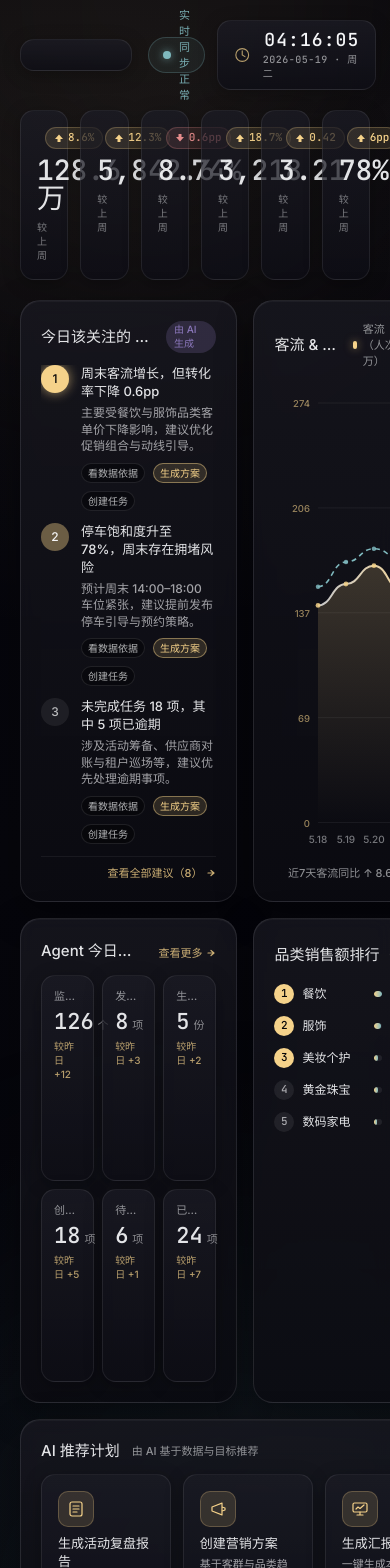
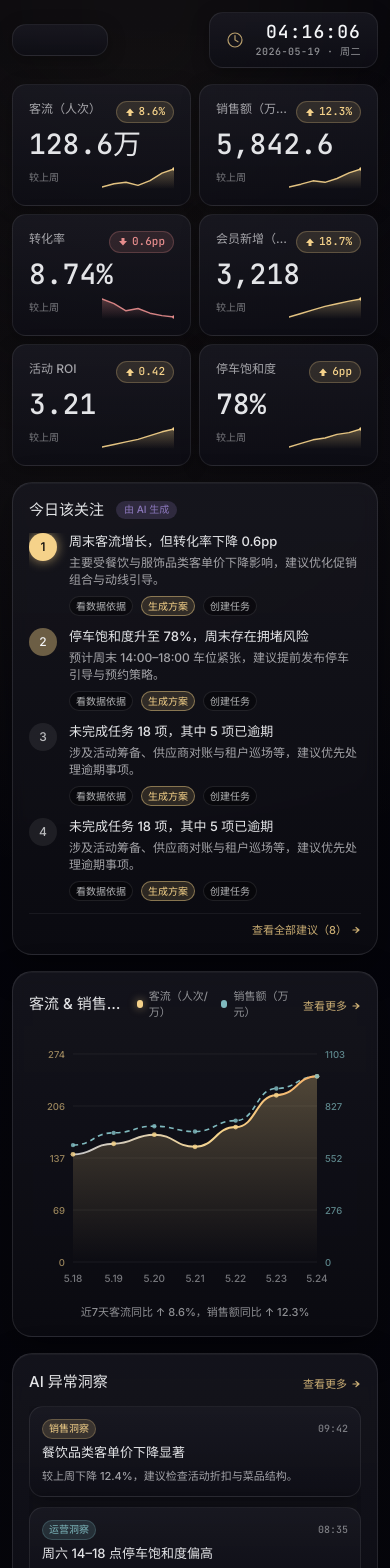
Before and after one commit to 2000JacobHub/design, a Next.js app: page /dashboard in a window 390 px wide. Shown: the top 1568 px of the page. Built offline with nearby package versions, Linux system fonts and the light colour scheme.

Commit message:
fix: data

```diff
--- a/app/globals.css
+++ b/app/globals.css
@@ -269,3 +269,46 @@ input[type="range"]::-moz-range-thumb {
     radial-gradient(900px 700px at 84% 88%, rgb(127 185 190 / 0.06), transparent 62%),
     linear-gradient(180deg, #03030a 0%, #06060c 50%, #04040a 100%);
 }
+
+/* ============================================================
+   Dashboard main grid — three breakpoint layouts
+   - mobile (<768px): single column, stack everything
+   - md (768–1023px): two columns
+   - lg (≥1024px):    three columns (the original desktop layout)
+
+   Defined as `@utility` (not a plain class) so Tailwind v4 keeps it
+   in the build output — bare class definitions outside of Tailwind
+   directives get tree-shaken. Per-breakpoint `grid-template-areas`
+   is far more legible here than as Tailwind arbitrary values.
+   ============================================================ */
+@utility dashboard-main-grid {
+  display: grid;
+  gap: 1rem;
+  grid-template-columns: 1fr;
+  grid-template-areas:
+    "focus"
+    "traffic"
+    "insights"
+    "agent"
+    "sales"
+    "funnel"
+    "plan";
+
+  @media (min-width: 768px) {
+    grid-template-columns: 1fr 1fr;
+    grid-template-areas:
+      "focus traffic"
+      "insights agent"
+      "sales funnel"
+      "plan plan";
+  }
+
+  @media (min-width: 1024px) {
+    grid-template-columns: 1.2fr 1.5fr 1.15fr;
+    grid-template-rows: minmax(360px, auto) minmax(280px, auto) auto;
+    grid-template-areas:
+      "focus traffic insights"
+      "agent sales funnel"
+      "plan plan plan";
+  }
+}
--- a/components/cosmic/dashboard/data/mock.ts
+++ b/components/cosmic/dashboard/data/mock.ts
@@ -25,12 +25,13 @@ export const kpiCards: KpiCardData[] = [
 ];
 
 export const todayFocus: TodayFocusData = {
-  title: "今日该关注的 3 件事",
+  title: "今日该关注",
   tag: "由 AI 生成",
   items: [
     { rank: 1, title: "周末客流增长，但转化率下降 0.6pp", description: "主要受餐饮与服饰品类客单价下降影响，建议优化促销组合与动线引导。", actions: ["看数据依据", "生成方案", "创建任务"] },
     { rank: 2, title: "停车饱和度升至 78%，周末存在拥堵风险", description: "预计周末 14:00–18:00 车位紧张，建议提前发布停车引导与预约策略。", actions: ["看数据依据", "生成方案", "创建任务"] },
     { rank: 3, title: "未完成任务 18 项，其中 5 项已逾期", description: "涉及活动筹备、供应商对账与租户巡场等，建议优先处理逾期事项。", actions: ["看数据依据", "生成方案", "创建任务"] },
+    { rank: 4, title: "未完成任务 18 项，其中 5 项已逾期", description: "涉及活动筹备、供应商对账与租户巡场等，建议优先处理逾期事项。", actions: ["看数据依据", "生成方案", "创建任务"] },
   ],
   footerAction: "查看全部建议（8）",
 };
@@ -64,6 +65,9 @@ export const categorySales: CategorySalesData = {
     { rank: 3, category: "美妆个护", sales: "782.6", salesNum: 782.6, change: "8.3%", trend: "up" },
     { rank: 4, category: "黄金珠宝", sales: "652.1", salesNum: 652.1, change: "6.7%", trend: "up" },
     { rank: 5, category: "数码家电", sales: "541.3", salesNum: 541.3, change: "5.2%", trend: "up" },
+    { rank: 6, category: "鞋靴箱包", sales: "487.5", salesNum: 487.5, change: "4.6%", trend: "up" },
+    { rank: 7, category: "运动户外", sales: "412.8", salesNum: 412.8, change: "2.1%", trend: "down" },
+    { rank: 8, category: "童装亲子", sales: "356.4", salesNum: 356.4, change: "3.8%", trend: "up" },
   ],
 };
 
--- a/components/cosmic/dashboard/index.tsx
+++ b/components/cosmic/dashboard/index.tsx
@@ -18,7 +18,7 @@ import {
   TrafficSalesChart,
 } from "@/components/cosmic/dashboard/widgets";
 
-const PANEL_CLS = "cosmic-panel flex flex-col gap-3 p-5 min-h-0";
+const PANEL_CLS = "cosmic-panel flex flex-col gap-3 p-4 lg:p-5 min-h-0";
 
 /**
  * The main grid is described declaratively. Each `LayoutCell`:
@@ -53,37 +53,33 @@ const mainLayout: LayoutCell[] = [
 
 export default function Dashboard() {
   return (
-    <main className="relative min-h-screen w-full overflow-x-hidden p-5 dashboard-bg">
+    <main className="relative min-h-screen w-full overflow-x-hidden p-3 sm:p-4 lg:p-5 dashboard-bg">
       <DashboardBackdrop />
 
-      <header className="relative z-2 flex items-center justify-between gap-4 mb-5">
+      <header className="relative z-2 flex flex-wrap items-center justify-between gap-3 mb-4 lg:mb-5">
         <div className="flex items-center gap-4">
-          <div className="w-28 h-8 cosmic-card inline-flex items-center cursor-pointer" />
+          <div className="w-24 h-8 cosmic-card inline-flex items-center cursor-pointer" />
         </div>
-        <div className="flex items-center gap-3">
-          <SyncStatus />
+        <div className="flex items-center gap-2 sm:gap-3">
+          {/* SyncStatus pill takes ~10rem; hide it below sm to keep the
+              header readable on phones, where the live clock alone is enough. */}
+          <div className="hidden sm:block">
+            <SyncStatus />
+          </div>
           <HeaderClock />
         </div>
       </header>
 
-      <section aria-label="核心指标" className="relative z-2 grid grid-cols-6 gap-3 mb-5">
+      <section
+        aria-label="核心指标"
+        className="relative z-2 grid grid-cols-2 sm:grid-cols-3 lg:grid-cols-6 gap-2 sm:gap-3 mb-4 lg:mb-5"
+      >
         {mock.kpiCards.map((kpi) => (
           <KpiCard key={kpi.title} data={kpi} />
         ))}
       </section>
 
-      <section
-        className="relative z-2 grid gap-4"
-        style={{
-          gridTemplateColumns: "1.2fr 1.5fr 1.15fr",
-          gridTemplateRows: "minmax(360px,auto) minmax(280px,auto) auto",
-          gridTemplateAreas: `
-            "focus traffic insights"
-            "agent sales funnel"
-            "plan plan plan"
-          `,
-        }}
-      >
+      <section className="relative z-2 dashboard-main-grid">
         {mainLayout.map((cell) => (
           <article
             key={cell.area}
--- a/components/cosmic/dashboard/widgets/AIPlans.tsx
+++ b/components/cosmic/dashboard/widgets/AIPlans.tsx
@@ -9,9 +9,14 @@ export function AIPlans({ data }: AIPlansProps) {
   return (
     <>
       <PanelHeader title={data.title} meta={data.meta} />
+      {/* `auto-fit` lets the grid pack as many columns of ≥180px as can
+          fit in the panel — that way the layout scales from one column
+          on phones up to as many columns as `data.items.length` on
+          desktop, without the parent having to know how many items
+          this widget is rendering. */}
       <ul
         className="m-0 p-0 list-none grid gap-3"
-        style={{ gridTemplateColumns: `repeat(${data.items.length}, minmax(0, 1fr))` }}
+        style={{ gridTemplateColumns: "repeat(auto-fit, minmax(180px, 1fr))" }}
       >
         {data.items.map((p) => (
           <li key={p.title} className="cosmic-card p-4 flex flex-col gap-2 min-h-[148px]">
--- a/components/cosmic/dashboard/widgets/AgentSummary.tsx
+++ b/components/cosmic/dashboard/widgets/AgentSummary.tsx
@@ -9,7 +9,7 @@ export function AgentSummary({ data }: AgentSummaryProps) {
   return (
     <>
       <PanelHeader title={data.title} action={<ActionLink />} />
-      <ul className="m-0 p-0 list-none grid grid-cols-3 gap-2 flex-1">
+      <ul className="m-0 p-0 list-none grid grid-cols-2 sm:grid-cols-3 gap-2 flex-1">
         {data.metrics.map((m) => (
           <li key={m.title} className="cosmic-card flex flex-col gap-1 p-3 min-w-0">
             <span className="text-xs text-soft-white/56 truncate">{m.title}</span>
--- a/components/cosmic/dashboard/widgets/TrafficSalesChart.tsx
+++ b/components/cosmic/dashboard/widgets/TrafficSalesChart.tsx
@@ -17,10 +17,17 @@ export function TrafficSalesChart({ data }: TrafficSalesChartProps) {
   const [hoverIdx, setHoverIdx] = useState<number | null>(null);
 
   /* Measure the actual container so the SVG viewBox uses real pixel
-     coordinates. Without this, a fixed viewBox + non-uniform CSS sizing
-     would deform circles into ovals and smear text on resize. */
+     coordinates. `size` starts as `null` (on both server and client),
+     which deliberately keeps the SVG out of the SSR'd HTML — only after
+     the container has been laid out and measured on the client do we
+     mount the chart. Initialising with a placeholder size like
+     `{540, 220}` would cause a one-frame "wrong size → correct size"
+     re-layout on refresh (the perceived shake), because the SSR pass
+     would draw the chart at 540×220 letterboxed inside the actual
+     container, then the post-measurement render would redraw at the
+     real pixel size. */
   const containerRef = useRef<HTMLDivElement>(null);
-  const [size, setSize] = useState({ w: 540, h: 220 });
+  const [size, setSize] = useState<{ w: number; h: number } | null>(null);
 
   useEffect(() => {
     const el = containerRef.current;
@@ -35,7 +42,10 @@ export function TrafficSalesChart({ data }: TrafficSalesChartProps) {
     return () => ro.disconnect();
   }, []);
 
-  const { w, h } = size;
+  // Math runs even when `size` is null (with w=h=0); the SVG itself is
+  // gated below, so these values never reach the DOM unless real.
+  const w = size?.w ?? 0;
+  const h = size?.h ?? 0;
   const innerW = Math.max(1, w - PAD.left - PAD.right);
   const innerH = Math.max(1, h - PAD.top - PAD.bottom);
   const n = data.xAxis.length;
@@ -88,7 +98,14 @@ export function TrafficSalesChart({ data }: TrafficSalesChartProps) {
         }
         action={<ActionLink />}
       />
-      <div ref={containerRef} className="relative flex-1 min-h-0 overflow-visible">
+      {/* `min-h-[260px]` reserves vertical space during the SSR pass and
+          the brief unmeasured period after hydration — without it, the
+          panel would render header + summary only, then expand once the
+          SVG mounts, pushing every panel below it down by ~260px on
+          mobile (where panels stack instead of sharing a grid row). */}
+      <div ref={containerRef} className="relative flex-1 min-h-[260px] overflow-visible">
+        {size && (
+          <>
             <svg
               viewBox={`0 0 ${w} ${h}`}
               className="w-full h-full block"
@@ -237,6 +254,8 @@ export function TrafficSalesChart({ data }: TrafficSalesChartProps) {
                 </div>
               </div>
             )}
+          </>
+        )}
       </div>
       <div className="text-xs text-soft-white/56 text-center">{data.summary}</div>
     </>
```
Lines whose indentation alone changed are shown as unchanged.
